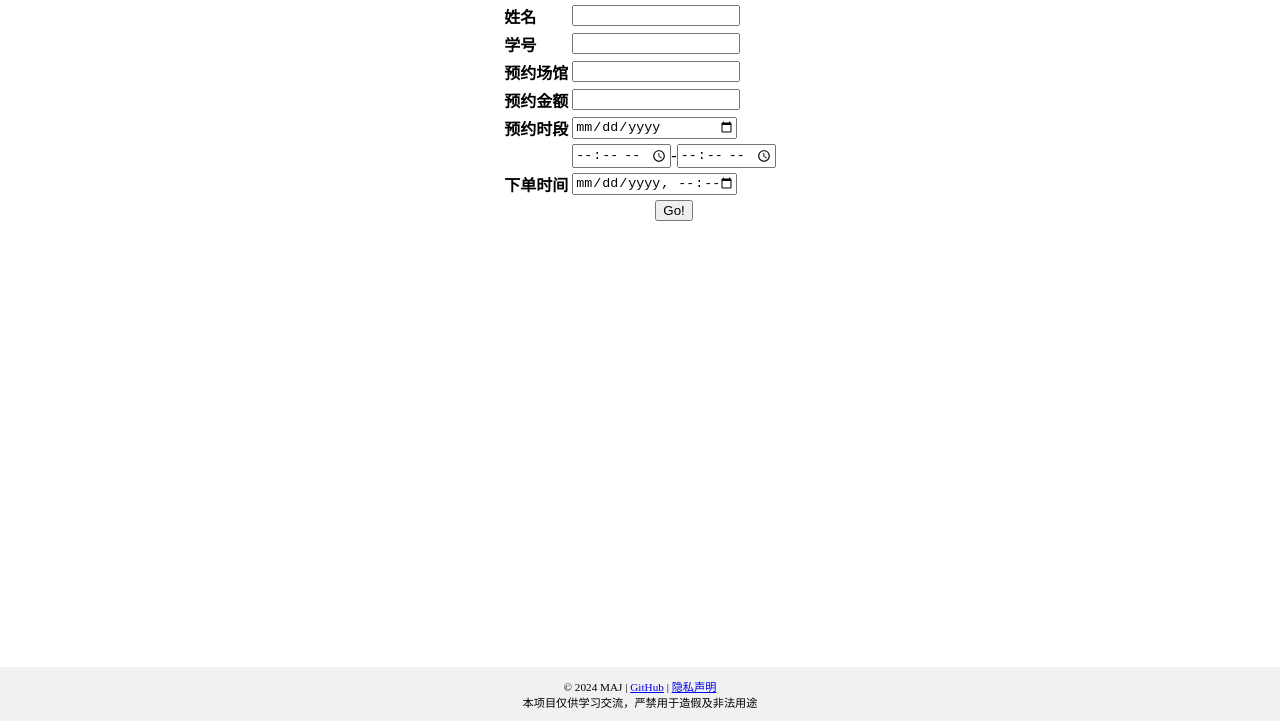
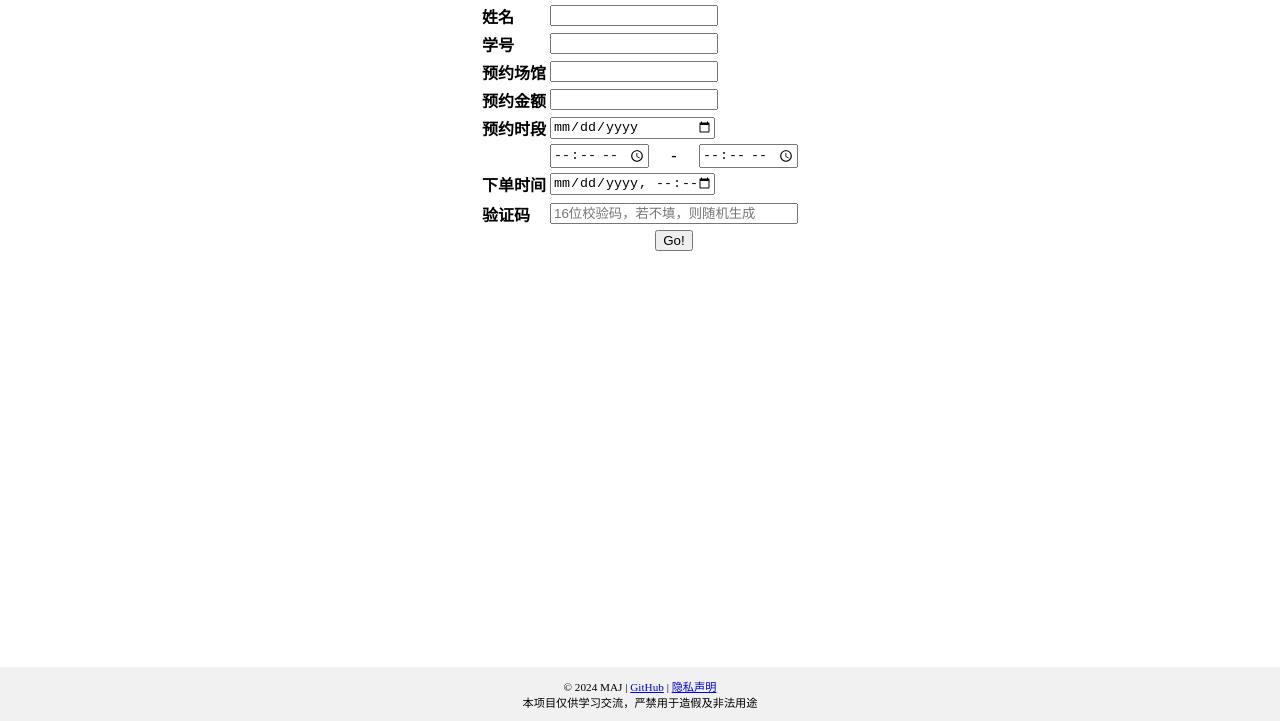
Before and after one commit to VensonLian/fgpass, a plain HTML site: page index.html in a window 1280 px wide. Shown: the part 79-800 px from the top of the page. Drawn offline with Linux system fonts and the light colour scheme.

Commit message:
Add files via upload

```diff
--- a/index.html
+++ b/index.html
@@ -161,6 +161,13 @@
                 </td>
             </tr>
             <tr>
+            <tr>
+                <th>验证码</th>
+                <td>
+                    <input id="vercode" placeholder="16位校验码，若不填，则随机生成" style="width: 15rem;"/>
+                </td>
+            </tr>
+            <tr>
                 <th></th>
                 <td class="flex-container">
                     <button onclick="enter()">Go!</button>
@@ -210,6 +217,7 @@
         var money = GetQueryString("money");
         var time = GetQueryString("time");
         var ordertime = GetQueryString("ordertime");
+        var vercode = GetQueryString("vercode");
         if (sname != null) {
             document.getElementById("sname").value = sname;
         }
@@ -233,6 +241,9 @@
         if (ordertime != null) {
             document.getElementById("ordertime").value = ordertime;
         }
+        if (vercode != null){
+            document.getElementById("vercode").value = vercode;
+        }
         function enter() {
             var sname = document.getElementById("sname").value;
             var id = document.getElementById("studentid").value;
@@ -243,7 +254,7 @@
             var time2 = document.getElementById("time2").value;
             var time = date+"&nbsp;&nbsp;"+time1+"-"+time2+" &nbsp;&nbsp;";
             var ordertime = document.getElementById("ordertime").value;
-            var vercode = randomNum(1000,9999) + '' + randomNum(1000,9999) + ''+ randomNum(1000,9999) + ''+ randomNum(1000,9999);
+            var vercode = document.getElementById("vercode").value ? document.getElementById("vercode").value : randomNum(1000,9999) + '' + randomNum(1000,9999) + ''+ randomNum(1000,9999) + ''+ randomNum(1000,9999);
             var ot = new Date(ordertime);
             ot.setMilliseconds(randomNum(100,999));
             var otstamp = ot.getTime() * 1000 + randomNum(100,999);
```
